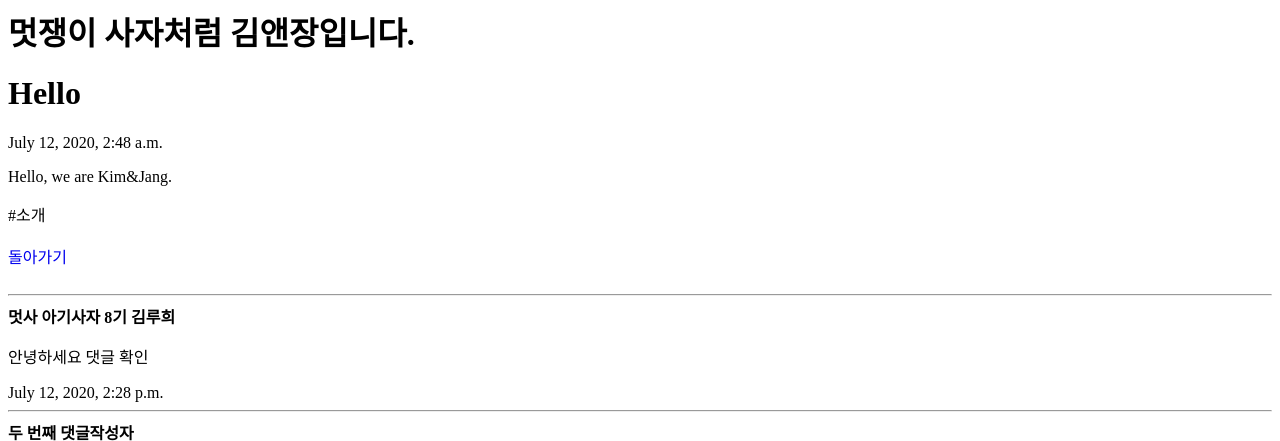
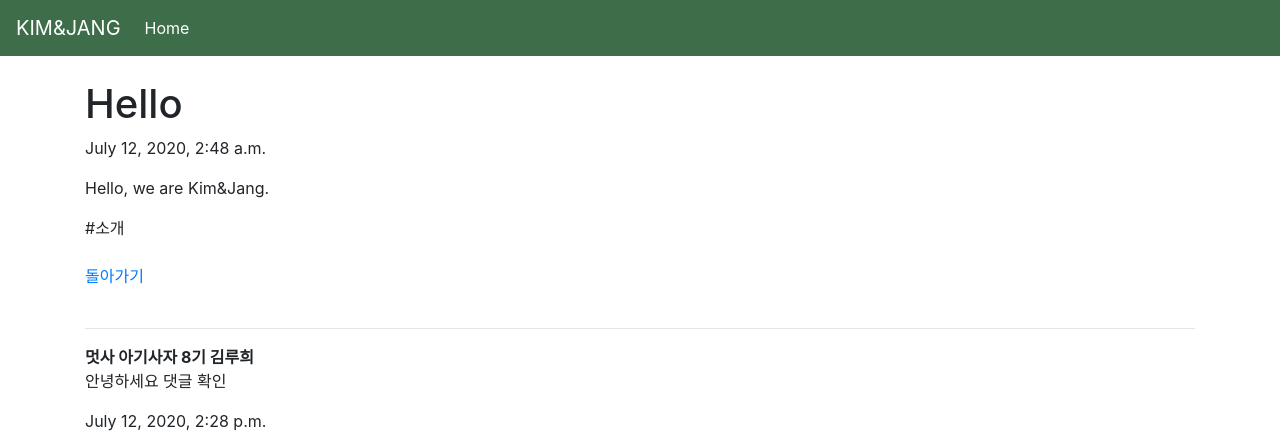
Before and after one commit to jangsu6266/KIM-JANG, a Django app: page /blog/4 in a window 1280 px wide. Shown: the top 441 px of the page. Run offline with Django 3.2, Linux system fonts and the light colour scheme; data comes from the database, SQL or seed files in the repository; some libraries are stand-ins or nearby versions.

Commit message:
fifth commit

```diff
--- a/kimjang/blog/templates/detail.html
+++ b/kimjang/blog/templates/detail.html
@@ -1,4 +1,27 @@
-<h1>멋쟁이 사자처럼 김앤장입니다.</h1>
+<link rel="stylesheet" href="https://stackpath.bootstrapcdn.com/bootstrap/4.5.0/css/bootstrap.min.css" integrity="sha384-9aIt2nRpC12Uk9gS9baDl411NQApFmC26EwAOH8WgZl5MYYxFfc+NcPb1dKGj7Sk" crossorigin="anonymous">
+<script src="https://code.jquery.com/jquery-3.5.1.slim.min.js" integrity="sha384-DfXdz2htPH0lsSSs5nCTpuj/zy4C+OGpamoFVy38MVBnE+IbbVYUew+OrCXaRkfj" crossorigin="anonymous"></script>
+<script src="https://cdn.jsdelivr.net/npm/popper.js@1.16.0/dist/umd/popper.min.js" integrity="sha384-Q6E9RHvbIyZFJoft+2mJbHaEWldlvI9IOYy5n3zV9zzTtmI3UksdQRVvoxMfooAo" crossorigin="anonymous"></script>
+<script src="https://stackpath.bootstrapcdn.com/bootstrap/4.5.0/js/bootstrap.min.js" integrity="sha384-OgVRvuATP1z7JjHLkuOU7Xw704+h835Lr+6QL9UvYjZE3Ipu6Tp75j7Bh/kR0JKI" crossorigin="anonymous"></script>
+
+<nav class="navbar navbar-expand-lg navbar-light" style="background-color: rgb(61, 110, 73);">
+<a class="navbar-brand" href="#" style="color: white;">KIM&JANG</a>
+  <button class="navbar-toggler" type="button" data-toggle="collapse" data-target="#navbarSupportedContent" aria-controls="navbarSupportedContent" aria-expanded="false" aria-label="Toggle navigation">
+    <span class="navbar-toggler-icon"></span>
+  </button>
+
+  <div class="collapse navbar-collapse" id="navbarSupportedContent">
+    <ul class="navbar-nav mr-auto">
+      <li class="nav-item">
+        <a class="nav-link" href="{% url 'home' %}" style="color: white;">Home </a>
+      </li>
+
+    </ul>
+
+  </div>
+</nav>
+<br>
+
+
 <div class="container">
     <h1>{{ blog.title }}</h1>
     <p>{{ blog.pub_date }}</p>
```
Also changed, not shown: kimjang/blog/templates/home.html (+24 -1 lines).
